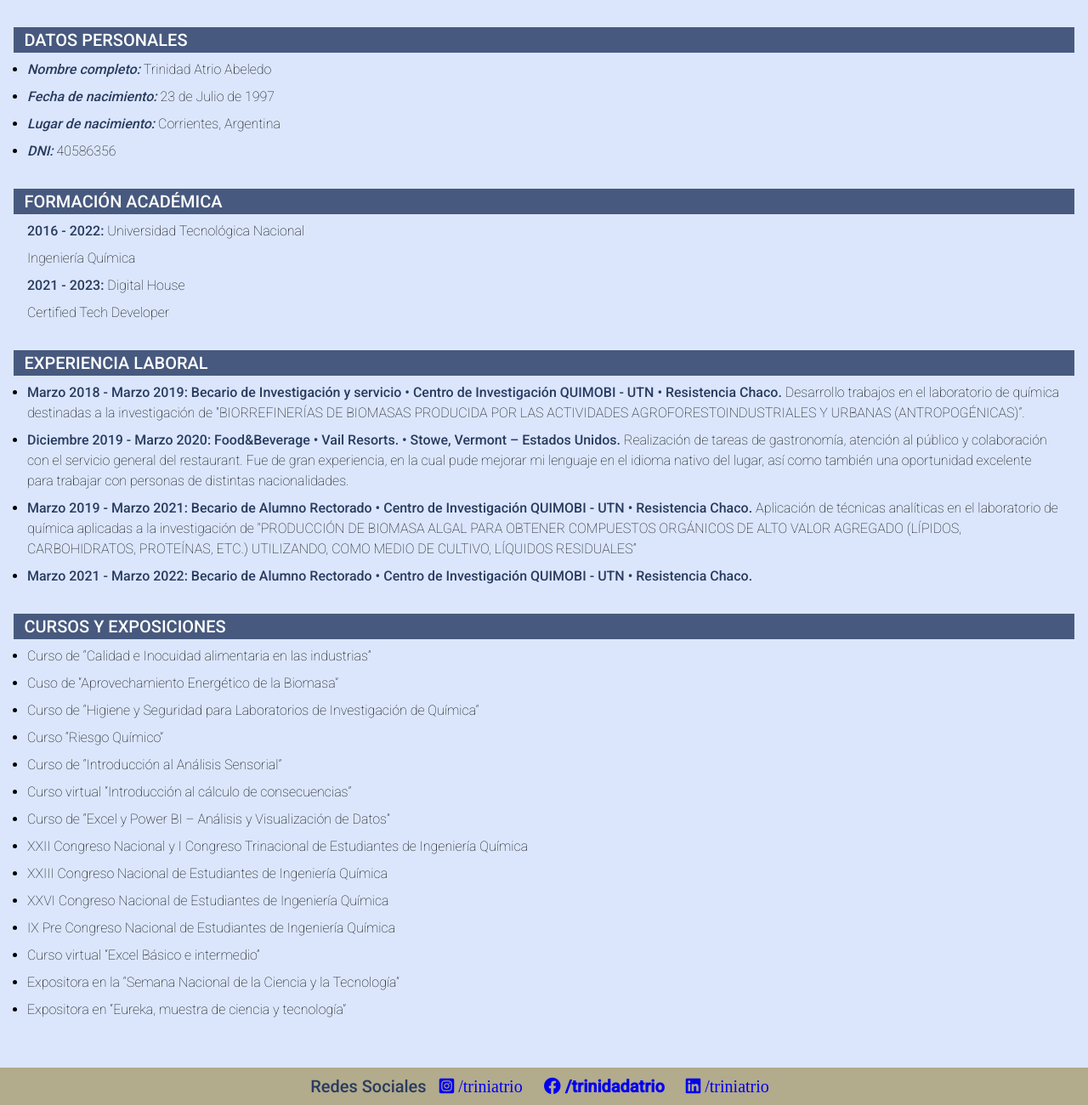
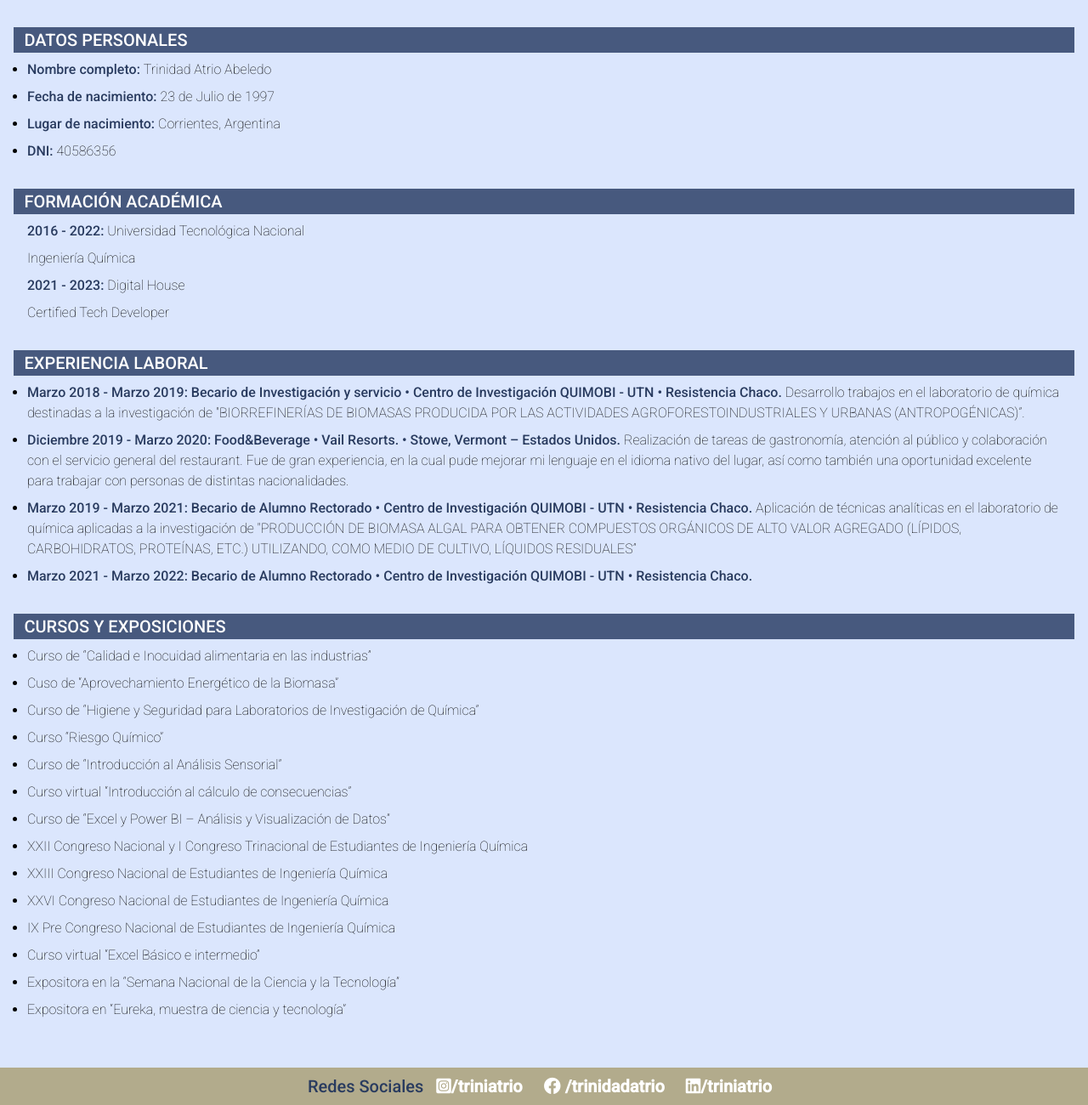
Before and after one commit to TrinidadAtrio/CurriculumPropio, a plain HTML site: page index.html in a window 1280 px wide. Shown: the part 385-1685 px from the top of the page at 85% size. Drawn offline with Linux system fonts and the light colour scheme.

Commit message:
Agregando correcciones footer

```diff
--- a/css/estilos.css
+++ b/css/estilos.css
@@ -8,6 +8,7 @@ a{
     text-decoration: none;
     display: inline-block;
     padding: 10px;
+    color: #fff;
 }
 a:visited{
     color: white;
@@ -69,9 +70,6 @@ span{
     font-weight: 500;
     color: #293B5F;
 }
-.datos-personales{
-    font-style: italic;
-}
 section{
     display: block;
     line-height: 1.5;
--- a/index.html
+++ b/index.html
@@ -85,9 +85,9 @@
     </main>
     <footer>
         <span class="footer">Redes Sociales</span>
-        <a href="https://instagram.com/triniatrio?utm_medium=copy_link" class="redes"><i class="fab fa-instagram-square"> /triniatrio</i></a>
+        <a href="https://instagram.com/triniatrio?utm_medium=copy_link" class="redes"><i class="fab fa-instagram-square"> </i>/triniatrio</a>
         <a href="https://www.facebook.com/trinidad.atrioabeledo/" class="redes"><i class="fab fa-facebook"></i> /trinidadatrio</a>
-        <a href="https://www.linkedin.com/in/trinidad-atrio-abeledo-/" class="redes"><i class="fab fa-linkedin"> /triniatrio</i></a>
+        <a href="https://www.linkedin.com/in/trinidad-atrio-abeledo-/" class="redes"><i class="fab fa-linkedin"> </i>/triniatrio</a>
     </footer>
 </body>
 
```
